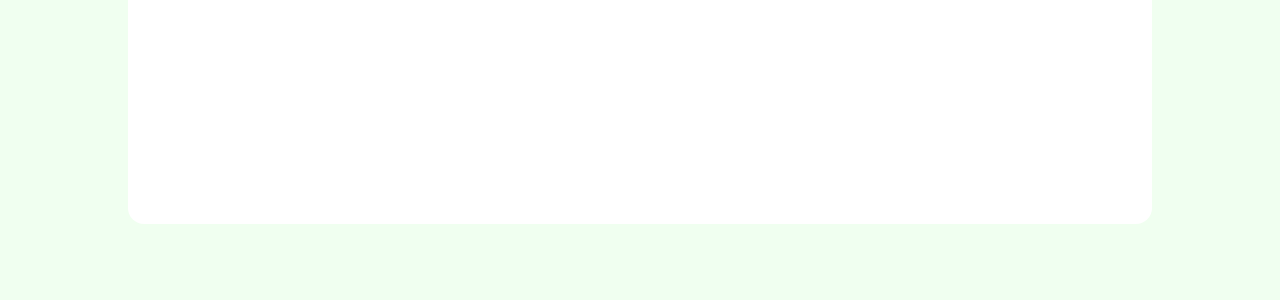
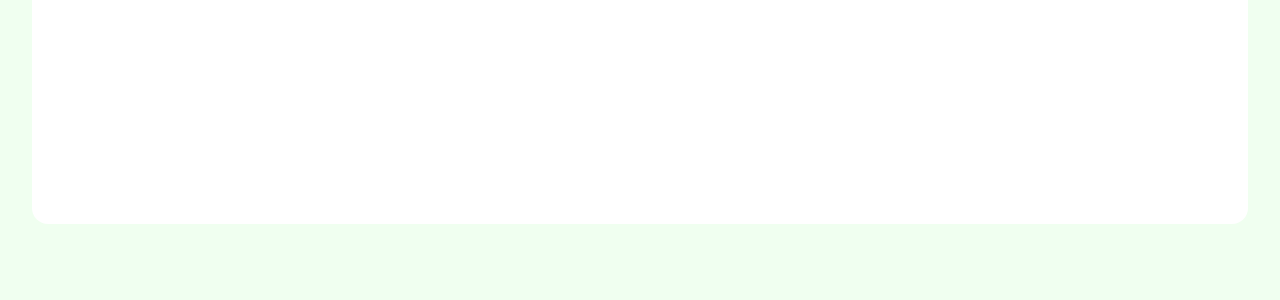
Before and after one commit to buwilliams/recifree, a Django app: page / in a window 1280 px wide. Shown: the part 47-347 px from the top of the page. Run offline with Django 3.2, Linux system fonts and the light colour scheme; data that the repository does not hold is empty; some libraries are stand-ins or nearby versions.

Commit message:
layout formatting

```diff
--- a/recipes/static/recipes/base.css
+++ b/recipes/static/recipes/base.css
@@ -37,11 +37,14 @@ nav a:hover {
 }
 
 main {
-    width: 75%;
-    margin: 0 auto;
+    margin: 0 2rem;
     padding: 2rem;
     background-color: white;
     border-bottom-right-radius: 1rem;
     border-bottom-left-radius: 1rem;
     min-height: 10rem;
 }
+
+footer {
+    margin-top: 2rem;
+}
--- a/recipes/templates/recipes/index.html
+++ b/recipes/templates/recipes/index.html
@@ -10,7 +10,7 @@
     <div v-if="selectedRecipe">
         <h1>[[ selectedRecipe.title ]]</h1>
 
-        <p><img :src=[selectedRecipe.photo_url] width="300" /></p>
+        <p><img :src=[selectedRecipe.photo_url] width="300" height="300" /></p>
 
         <h2>Ingredients</h2>
         <p v-html="ingredients"></p>
```
